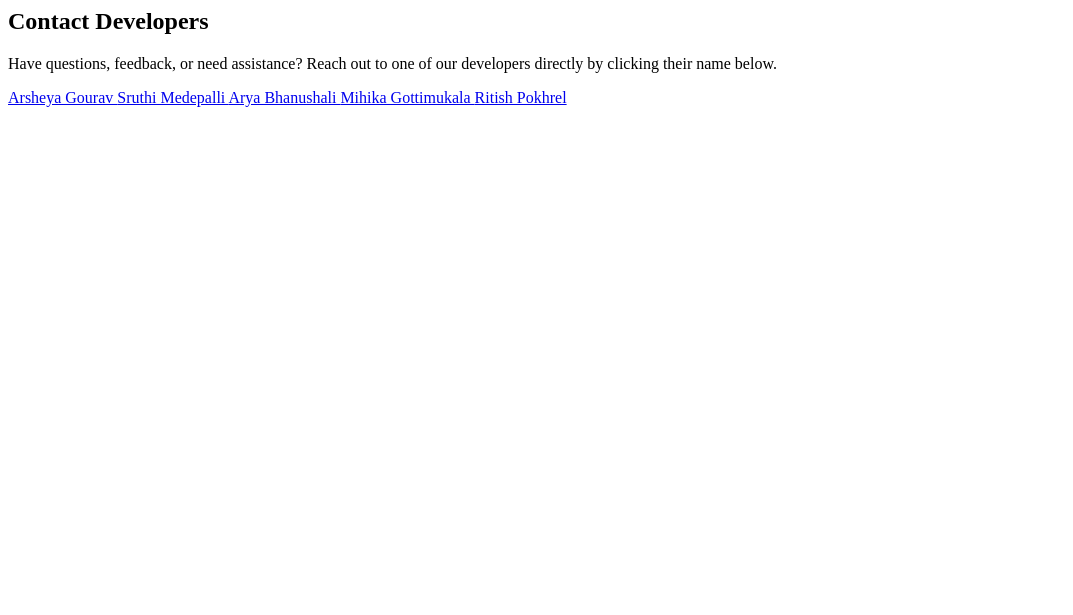
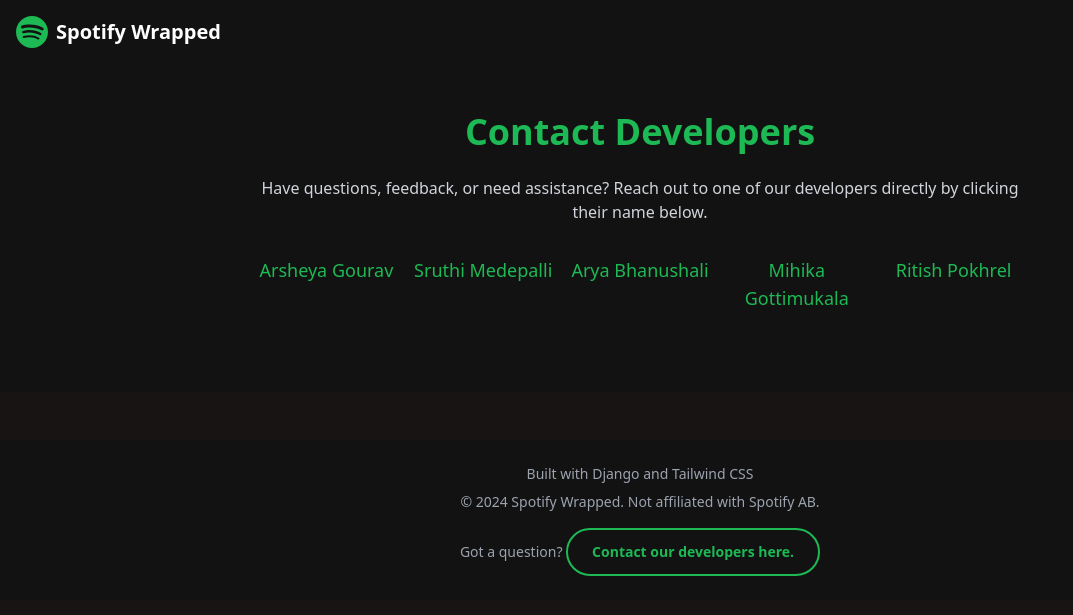
Before and after one commit to aryabhanushali/SpotifyWrap, a Django app: page /contact_devs/ in a window 1280 px wide. Shown: the top 615 px of the page, without its empty margins (0-1073 px from the left). Run offline with Django 5.2, Linux system fonts and the light colour scheme; some libraries are stand-ins or nearby versions.

Commit message:
minor changes

```diff
--- a/wrapped/templates/wrapped/contact_devs.html
+++ b/wrapped/templates/wrapped/contact_devs.html
@@ -1,6 +1,9 @@
-<section class="flex justify-center items-center px-4 py-12 bg-gray-900">
+{% extends 'wrapped/base.html' %}
+
+{% block content %}
+<section class="flex justify-center items-center px-4 py-12 bg-spotify-dark">
   <div class="w-full max-w-3xl">
-    <h2 class="text-4xl font-bold text-spotifyGreen mb-6 text-center">Contact Developers</h2>
+    <h2 class="text-4xl font-bold text-spotify-green mb-6 text-center">Contact Developers</h2>
     <p class="text-gray-300 text-center mb-8">
       Have questions, feedback, or need assistance? Reach out to one of our developers directly by clicking their name below.
     </p>
@@ -9,7 +12,7 @@
       {% for developer in developers %}
         <a
           href="mailto:{{ developer.email }}?subject=Spotify Wrapped Inquiry&body=Hello {{ developer.name }},%0D%0A%0D%0A[Your message here]%0D%0A%0D%0ABest regards,%0D%0A[Your Name]"
-          class="text-spotifyGreen hover:underline text-lg font-medium"
+          class="text-spotify-green hover:underline text-lg font-medium"
         >
           {{ developer.name }}
         </a>
@@ -17,3 +20,4 @@
     </div>
   </div>
 </section>
+{% endblock %}
```
